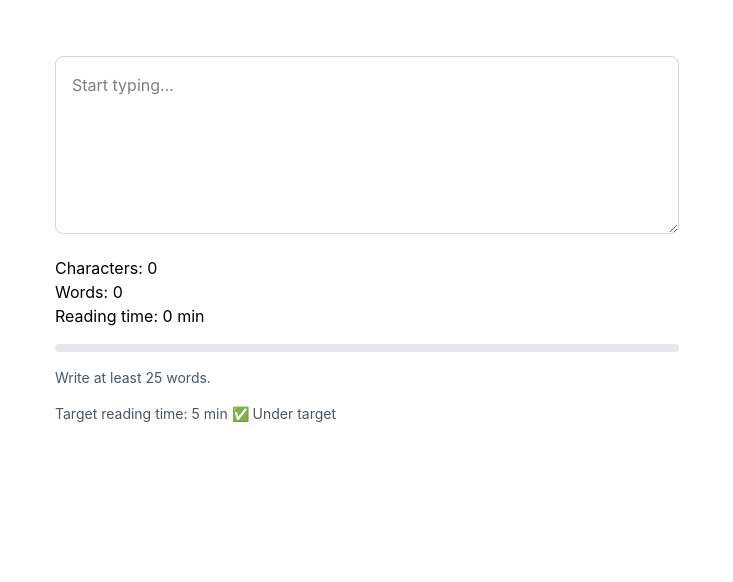
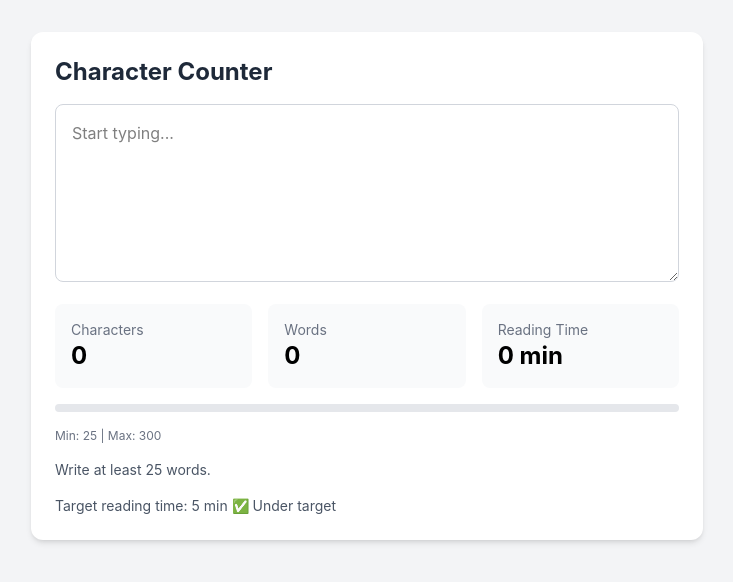
Before and after one commit to aubrey-strauss/character-counter, a React (Vite) app: page / in a window 1280 px wide. Shown: the top 582 px of the page, without its empty margins (273-1006 px from the left). Built offline with nearby package versions, Linux system fonts and the light colour scheme.

Commit message:
Add styling

```diff
--- a/src/App.tsx
+++ b/src/App.tsx
@@ -2,7 +2,7 @@ import CharacterCounter from "./components/CharacterCounter/CharacterCounter";
 
 function App() {
   return (
-    <div className="p-8">
+    <div className="p-8 min-h-screen bg-gray-100">
       <CharacterCounter />
     </div>
   );
--- a/src/components/CharacterCounter/CharacterCounter.tsx
+++ b/src/components/CharacterCounter/CharacterCounter.tsx
@@ -48,7 +48,8 @@ export default function CharacterCounter({
 
   // ---------- 5. WHAT SHOWS ON SCREEN ----------
   return (
-    <div className="max-w-2xl mx-auto p-6 space-y-4">
+    <div className="max-w-2xl mx-auto p-6 space-y-4 bg-white rounded-xl shadow-md">
+      <h1 className="text-2xl font-bold text-gray-800">Character Counter</h1>
       <TextInput onTextChange={handleOnTextChange} />
       {/* TODO: StatsDisplay — pass it your stats object */}
       <StatsDisplay stats={stats} showReadingTime={true} />
@@ -57,10 +58,14 @@ export default function CharacterCounter({
           - an inner div whose width is your percent, e.g. style={{ width: `${percent}%` }} */}
       <div className="w-full h-2 bg-gray-200 rounded-full">
         <div
-          className="h-2 bg-blue-500 rounded-full"
+          className={`h-2 rounded-full transition-all duration-300 ${wordCount > maxWords ? "bg-red-600" : "bg-green-600"}`}
           style={{ width: `${percent}%` }}
         />
       </div>
+      <p className="text-xs text-gray-500">
+        Min: {minWords} | Max: {maxWords}
+      </p>
+
       {/* TODO: a message about minWords / maxWords
           (e.g. "Write at least X words" or "Over the limit") */}
       <p className="text-sm text-gray-600">
--- a/src/components/StatsDisplay/StatsDisplay.tsx
+++ b/src/components/StatsDisplay/StatsDisplay.tsx
@@ -5,13 +5,25 @@ export const StatsDisplay: React.FC<StatsDisplayProps> = ({
   stats,
   showReadingTime = true, //lab doesn't specify default
 }) => {
+  //instead of three lines stacked like a list, show three little boxes side by side
+  //  on a big screen, stacked on a phone, like the lab’s example (a label on top, a big number below).
   return (
-    <div className="w-full">
-      <p> Characters: {stats.characterCount}</p>
-      <p> Words: {stats.wordCount}</p>
+    <div className="grid grid-cols-1 sm:grid-cols-3 gap-4">
+      <div className="p-4 bg-gray-50 rounded-lg">
+        <p className="text-sm text-gray-500">Characters</p>
+        <p className="text-2xl font-bold">{stats.characterCount}</p>
+      </div>
+
+      <div className="p-4 bg-gray-50 rounded-lg">
+        <p className="text-sm text-gray-500">Words</p>
+        <p className="text-2xl font-bold">{stats.wordCount}</p>
+      </div>
+
       {showReadingTime && (
-        //Round reading time
-        <p>Reading time: {Math.ceil(stats.readingTime)} min</p>
+        <div className="p-4 bg-gray-50 rounded-lg">
+          <p className="text-sm text-gray-500">Reading Time</p>
+          <p className="text-2xl font-bold">{stats.readingTime} min</p>
+        </div>
       )}
     </div>
   );
```
